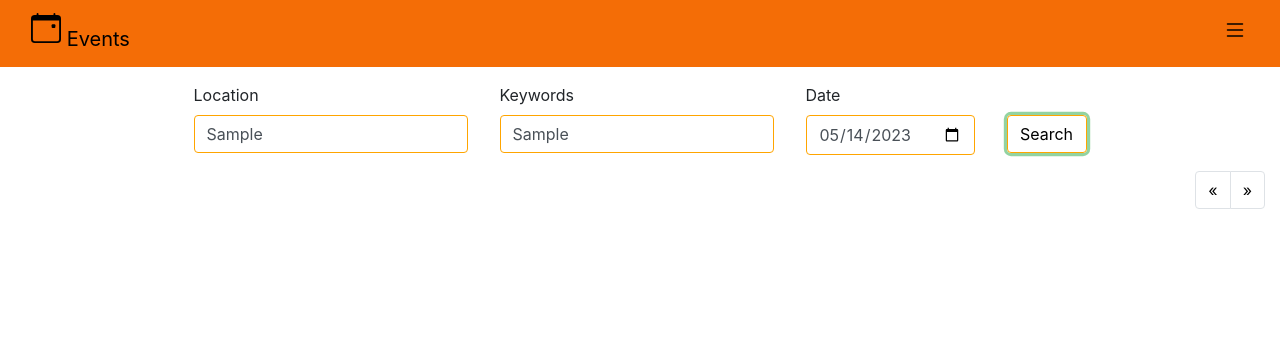
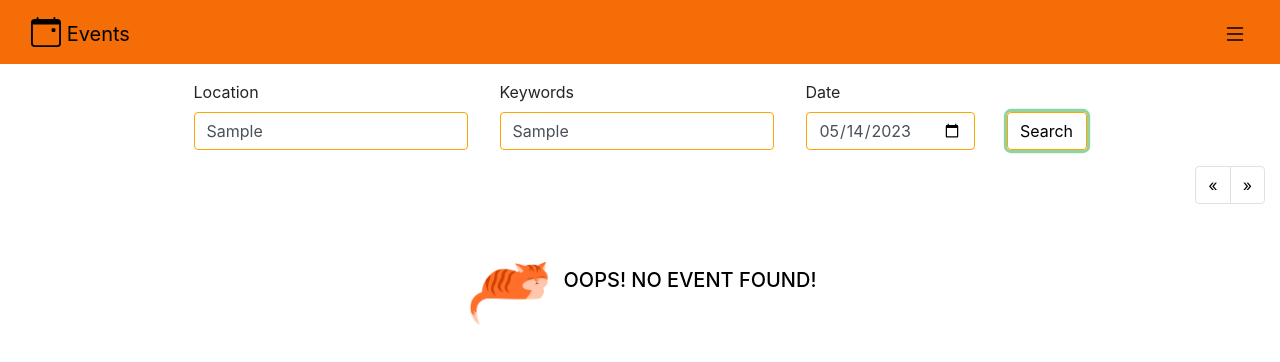
Before and after one commit to orchidzz/ticketmaster-events, a website: page static/index.html in a window 1280 px wide. Both pictures are taken after typing "Sample", "Sample" into the empty fields and a click on the button "Search". Drawn offline with nearby package versions, Linux system fonts and the light colour scheme; no server answers.

Commit message:
added spinner and error msg

```diff
--- a/middleware/geocode.js
+++ b/middleware/geocode.js
@@ -2,7 +2,7 @@ require("dotenv").config();
 const axios = require("axios");
 
 /** Convert location to longitude and latitude
- * @param location string of location/address
+ * @param {string} location
  * @returns array of latitude and longitude
  * */
 async function geocode(location) {
--- a/static/index.css
+++ b/static/index.css
@@ -49,3 +49,20 @@
     margin-bottom: 1rem;
     border-color: orange;
 }
+
+#error{
+    display: none;
+    justify-content: center;
+}
+
+#error-msg{
+    padding-top: 2rem;
+    @media (max-width: 380px) {
+        padding-top: 1.5rem;
+    }
+}
+
+#hidden-container{
+    justify-content: space-evenly;
+    margin-top: 1rem;
+}
--- a/static/index.html
+++ b/static/index.html
@@ -2,8 +2,7 @@
 <html>
     <head>
         <title>Get events anywhere, anytime</title>
-        <link rel="stylesheet" href="https://cdn.jsdelivr.net/npm/bootstrap@4.0.0/dist/css/bootstrap.min.css" integrity="sha384-Gn5384xqQ1aoWXA+058RXPxPg6fy4IWvTNh0E263XmFcJlSAwiGgFAW/dAiS6JXm" crossorigin="anonymous">
-        <link rel="stylesheet" href="index.css">
+        <link rel="stylesheet" href="https://cdn.jsdelivr.net/npm/bootstrap@4.5.3/dist/css/bootstrap.min.css" integrity="sha384-TX8t27EcRE3e/ihU7zmQxVncDAy5uIKz4rEkgIXeMed4M0jlfIDPvg6uqKI2xXr2" crossorigin="anonymous">        <link rel="stylesheet" href="index.css">
         <link rel="stylesheet" href="https://cdn.jsdelivr.net/npm/bootstrap-icons@1.10.3/font/bootstrap-icons.css">
         <script src="https://code.jquery.com/jquery-3.6.3.js" integrity="sha256-nQLuAZGRRcILA+6dMBOvcRh5Pe310sBpanc6+QBmyVM=" crossorigin="anonymous"></script>
         <script src="https://cdn.jsdelivr.net/npm/popper.js@1.12.9/dist/umd/popper.min.js" integrity="sha384-ApNbgh9B+Y1QKtv3Rn7W3mgPxhU9K/ScQsAP7hUibX39j7fakFPskvXusvfa0b4Q" crossorigin="anonymous"></script>
@@ -15,7 +14,7 @@
         <div class="container-fluid" id="container">
             <nav class="navbar bg-body-tertiary" id="navbar">
                 <div class="container-fluid" style="padding-right:0;">
-                    <a class="navbar-brand" href="#">
+                    <a class="navbar-brand" >
                         <svg xmlns="http://www.w3.org/2000/svg" alt="Logo" width="30" height="30" fill="black" class="bi bi-calendar-event" viewBox="0 0 16 16">
                             <path d="M11 6.5a.5.5 0 0 1 .5-.5h1a.5.5 0 0 1 .5.5v1a.5.5 0 0 1-.5.5h-1a.5.5 0 0 1-.5-.5v-1z"/>
                             <path d="M3.5 0a.5.5 0 0 1 .5.5V1h8V.5a.5.5 0 0 1 1 0V1h1a2 2 0 0 1 2 2v11a2 2 0 0 1-2 2H2a2 2 0 0 1-2-2V3a2 2 0 0 1 2-2h1V.5a.5.5 0 0 1 .5-.5zM1 4v10a1 1 0 0 0 1 1h12a1 1 0 0 0 1-1V4H1z"/>
@@ -65,6 +64,13 @@
                 <div class="row" id="events-container" >
 
                 </div>
+                <div class="row" id="hidden-container">
+                    <div class="spinner-border text-warning" role="status" style="display: none;" id="loading"></div>
+                    <div class="column" id="error">
+                        <img src="./assets/orange-cat2.jpg" width="100" height="100">
+                        <h5 id="error-msg" class="d-inline-block text-center" style="margin-bottom:0; color: black;">OOPS! NO EVENT FOUND!</h5>
+                    </div>
+                </div>
             </div>
         </div>
     </body>
--- a/static/index.js
+++ b/static/index.js
@@ -19,21 +19,29 @@ $("document").ready(function () {
     $("#date").attr("value", currentDate);
 
     $("#search-btn").on("click", function () {
+        // hide error display if search is attempted again
+        $("#error").css("display", "none");
+
         req_location = $("#location").val();
         req_date = $("#date").val();
         req_keywords = $("#keywords").val();
-        console.log(req_location);
-        console.log(req_keywords);
-        console.log(req_date);
-
+        // deal with empty inputs
+        if (req_location == "") {
+            req_location = "Los Angeles, CA"; // default location
+        }
+        $("#events-container").empty();
+        $("#loading").css("display", "initial");
         $.ajax({
             url: "/events",
             contentType: "application/json",
             type: "GET",
             data: {
                 location: req_location,
-                date: req_date + "T00:00:01Z",
+                date: req_date + "T00:00:01Z", // correct format of date time for query
                 keywords: req_keywords,
+            },
+            complete: function () {
+                $("#loading").css("display", "none");
             },
             success: function (response) {
                 if (response != null) {
@@ -42,16 +50,17 @@ $("document").ready(function () {
                     sessionStorage.setItem("idx", "0");
                     generateCards(true);
                 } else {
-                    // hide the card or show some warning/error
+                    // show some warning/error
+                    $("#error").css("display", "flex");
                 }
             },
             error: function (error) {
                 console.log("error getting events: ", error);
+                $("#error").css("display", "flex");
             },
         });
     });
     $("#next").on("click", function () {
-        console.log("next");
         generateCards(true);
     });
     $("#prev").on("click", function () {
@@ -59,27 +68,33 @@ $("document").ready(function () {
     });
 });
 
+/**
+ * Generate card components for <= 20 events stored in sessionStorage
+ * @param {boolean} next keep track of whether next button was clicked or not
+ */
 function generateCards(next) {
     let start = parseInt(sessionStorage.getItem("idx"));
     if (next) {
         if (start + 20 < 100) {
             sessionStorage.setItem("idx", start + 20);
+            $("#next").attr("disabled", false);
         } else {
             //disable next
-            $("next").addClass("disabled");
+            $("#next").attr("disabled", true);
             return;
         }
     } else {
         if (start - 20 >= 0) {
             sessionStorage.setItem("idx", start - 20);
+            $("#prev").attr("disabled", false);
         } else {
-            //disable next
-            $("prev").addClass("disabled");
+            //disable prev
+            $("#prev").attr("disabled", true);
             return;
         }
     }
     // clear all cards first
-    $("events-container").empty();
+    $("#events-container").empty();
     start = parseInt(sessionStorage.getItem("idx"));
     let events = JSON.parse(sessionStorage.getItem("events"));
     for (i = start; i < start + 20; ++i) {
```
Also changed, not shown: middleware/ticketmasterEvents.js (+4 -4 lines), static/assets/orange-cat.png (added), static/assets/orange-cat2.jpg (added).
